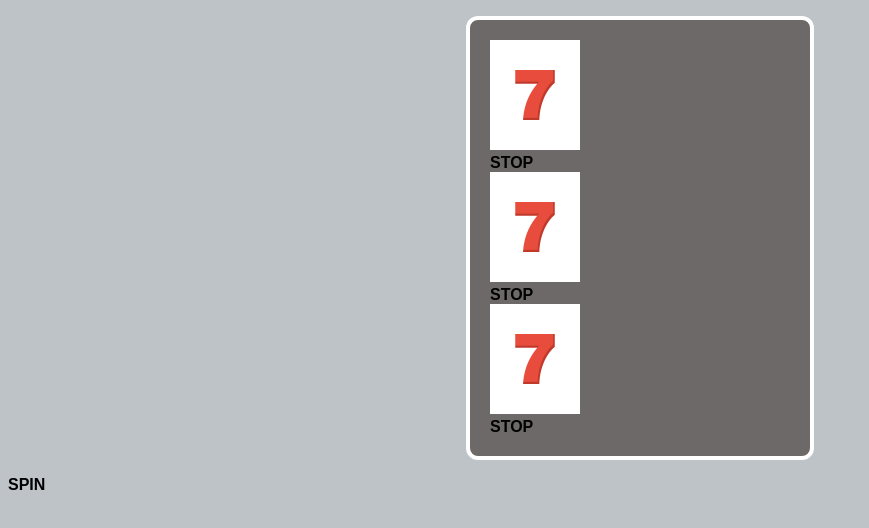
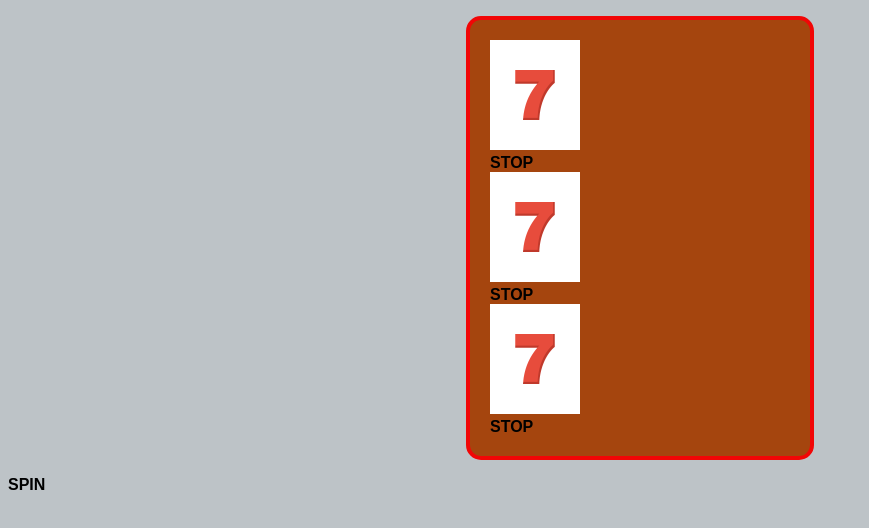
Before and after one commit to Kazuki-0528/SLOT, a plain HTML site: page index.html in a window 1280 px wide. Shown: the whole page, without its empty margins (0-869 px from the left). Drawn offline with Linux system fonts and the light colour scheme.

Commit message:
[add]mainを編集

```diff
--- a/css/styles.css
+++ b/css/styles.css
@@ -7,10 +7,10 @@ body {
 
 main {
   width: 300px;
-  background: rgb(110, 105, 105);
+  background: rgb(165, 69, 14);
   padding: 20px;
-  border: 4px solid white;
-  border-radius: 12px;
+  border: 4px solid rgb(241, 6, 6);
+  border-radius: 15px;
   margin: 16px auto;
 }
 
```
